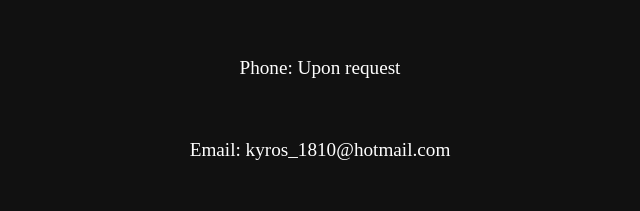
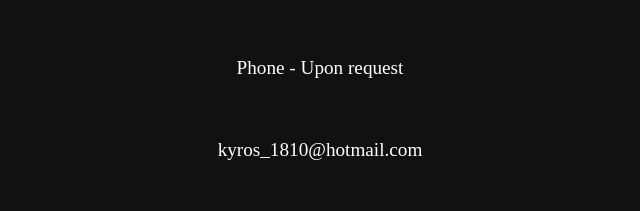
Before and after one commit to kyrosk/KyrosKarayiannis-Portfolio.github.io, a plain HTML site: page index.html in a window 1280 px wide. Shown: the part 2280-2491 px from the top of the page, without its empty margins (320-960 px from the left). Drawn offline with Linux system fonts and the light colour scheme.

Commit message:
Add files via upload

```diff
--- a/index.html
+++ b/index.html
@@ -110,8 +110,8 @@
         <div class="container">
             <h2>Contact Me</h2>
             <div class="contact-content">
-                <p>Phone: Upon request</p>
-                <p>Email: kyros_1810@hotmail.com</p>
+                <p>Phone - Upon request</p>
+                <p>kyros_1810@hotmail.com</p>
             </div>
         </div>
     </section>
```
